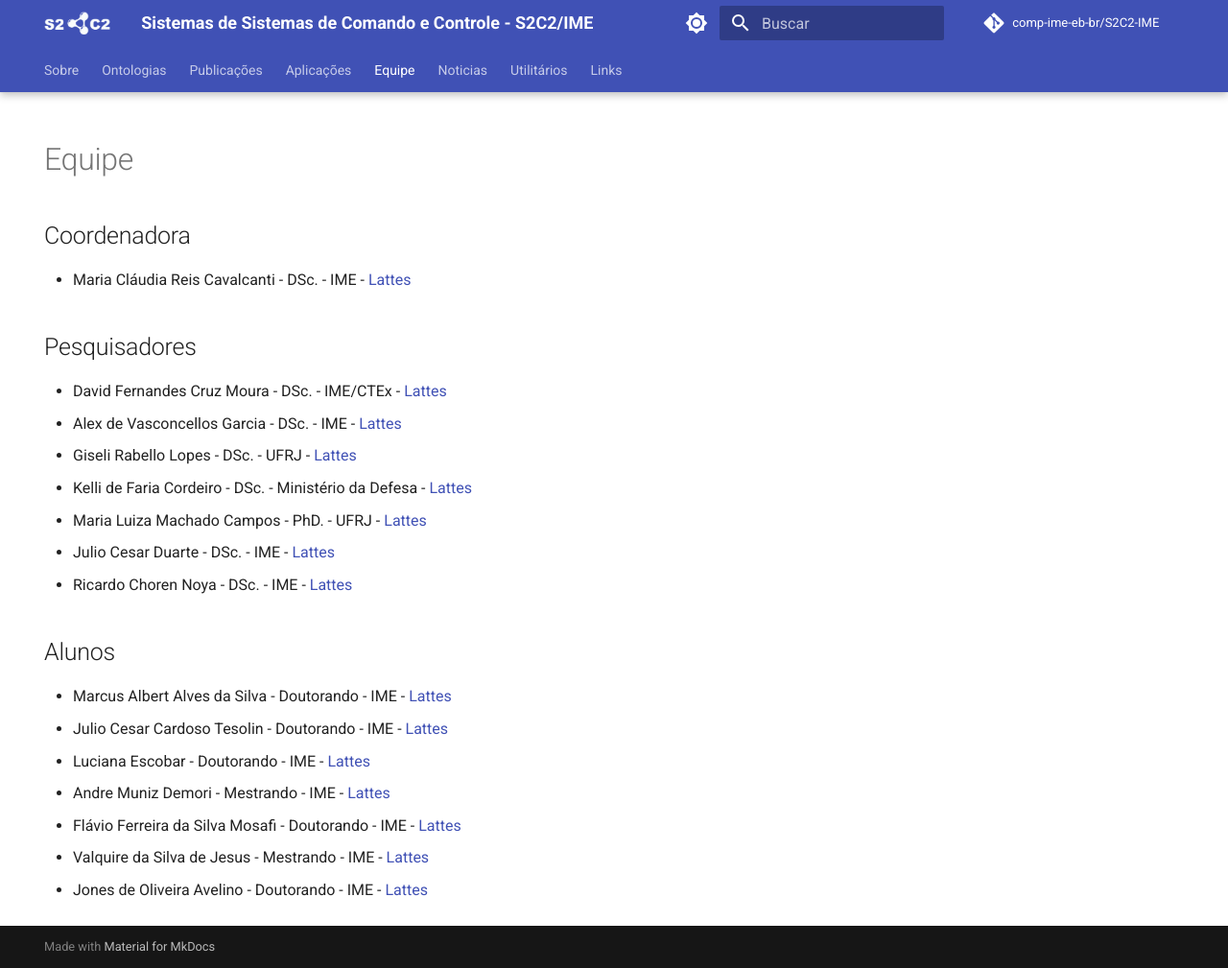
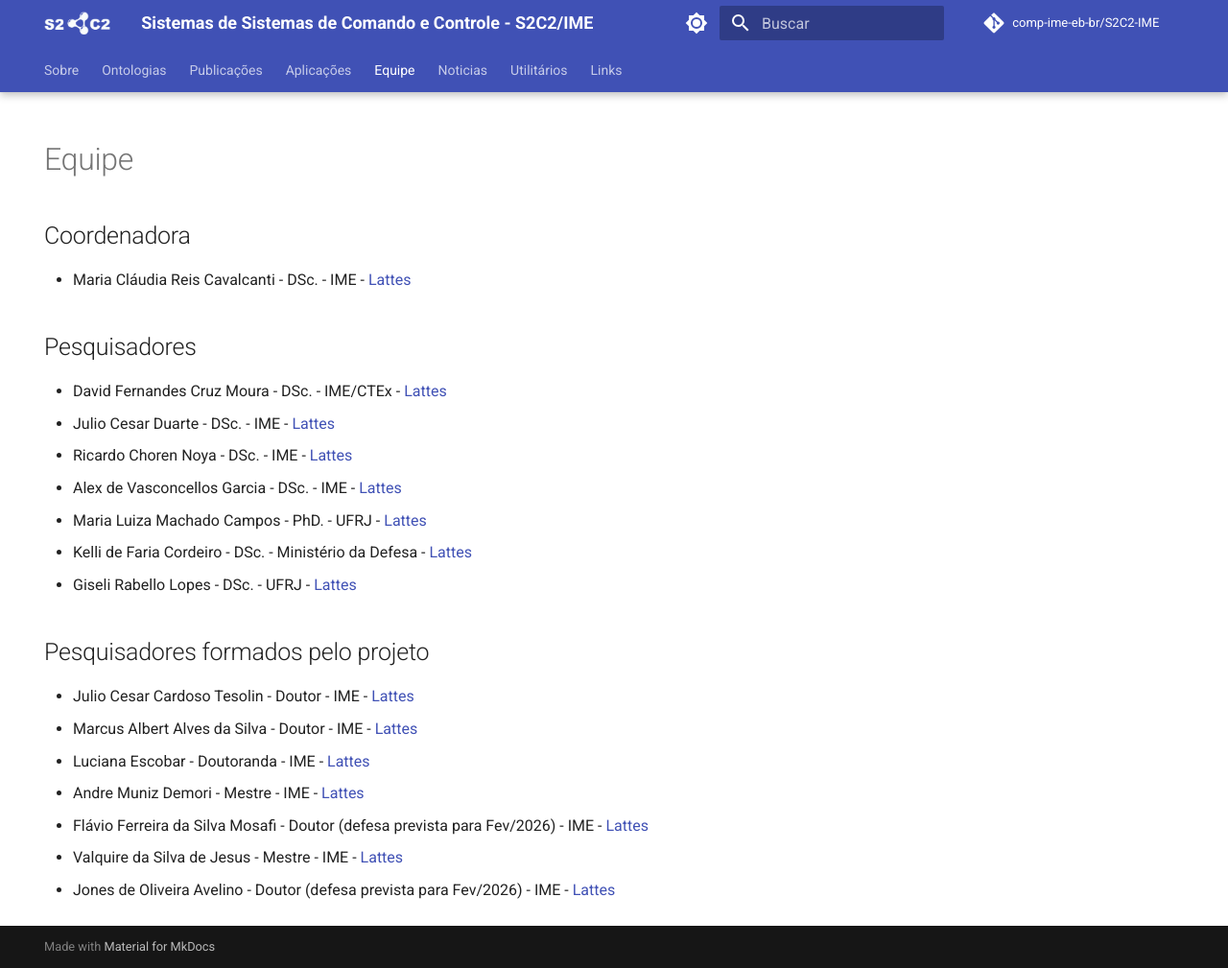
Before and after one commit to comp-ime-eb-br/S2C2-IME, an MkDocs documentation site: the page built from docs/equipe.md, in a window 1280 px wide and 1009 px high. Shown: the whole window at 96% size. Built offline with MkDocs 1.6.1 and Material for MkDocs 9.7.7, drawn with Linux system fonts in a browser that asks for light colours; comment, search, counter and statistics services are not loaded.

Commit message:
Update equipe.md

```diff
--- a/docs/equipe.md
+++ b/docs/equipe.md
@@ -6,19 +6,21 @@ hide:
 
 ## Coordenadora
 - Maria Cláudia Reis Cavalcanti - DSc. - IME - [Lattes](http://lattes.cnpq.br/7292694995543789)
+
 ## Pesquisadores
 - David Fernandes Cruz Moura - DSc. - IME/CTEx - [Lattes](http://lattes.cnpq.br/9549150456823214)
-- Alex de Vasconcellos Garcia - DSc. - IME - [Lattes](http://lattes.cnpq.br/1608909918273779)
-- Giseli Rabello Lopes - DSc. - UFRJ - [Lattes](http://lattes.cnpq.br/9439416101626260)
-- Kelli de Faria Cordeiro - DSc. - Ministério da Defesa - [Lattes](http://lattes.cnpq.br/5730828709337079)
-- Maria Luiza Machado Campos - PhD. - UFRJ - [Lattes](http://lattes.cnpq.br/0659658820912418)
 - Julio Cesar Duarte - DSc. - IME - [Lattes](http://lattes.cnpq.br/9591256136167135)
 - Ricardo Choren Noya - DSc. - IME - [Lattes](http://lattes.cnpq.br/1141780402031699)
-## Alunos
-- Marcus Albert Alves da Silva - Doutorando - IME - [Lattes](http://lattes.cnpq.br/2881869764006083)
-- Julio Cesar Cardoso Tesolin - Doutorando - IME - [Lattes](http://lattes.cnpq.br/3804203362816459)
-- Luciana Escobar - Doutorando - IME - [Lattes](http://lattes.cnpq.br/3544952699818599)
-- Andre Muniz Demori - Mestrando - IME - [Lattes](http://lattes.cnpq.br/4798474703355068)
-- Flávio Ferreira da Silva Mosafi - Doutorando - IME - [Lattes](http://lattes.cnpq.br/0601021723340429)
-- Valquire da Silva de Jesus - Mestrando - IME - [Lattes](http://lattes.cnpq.br/2808697732330017)
-- Jones de Oliveira Avelino	- Doutorando - IME - [Lattes](http://lattes.cnpq.br/0111943490858704)
+- Alex de Vasconcellos Garcia - DSc. - IME - [Lattes](http://lattes.cnpq.br/1608909918273779)
+- Maria Luiza Machado Campos - PhD. - UFRJ - [Lattes](http://lattes.cnpq.br/0659658820912418)
+- Kelli de Faria Cordeiro - DSc. - Ministério da Defesa - [Lattes](http://lattes.cnpq.br/5730828709337079)
+- Giseli Rabello Lopes - DSc. - UFRJ - [Lattes](http://lattes.cnpq.br/9439416101626260)
+
+## Pesquisadores formados pelo projeto
+- Julio Cesar Cardoso Tesolin - Doutor - IME - [Lattes](http://lattes.cnpq.br/3804203362816459)
+- Marcus Albert Alves da Silva - Doutor - IME - [Lattes](http://lattes.cnpq.br/2881869764006083)
+- Luciana Escobar - Doutoranda - IME - [Lattes](http://lattes.cnpq.br/3544952699818599)
+- Andre Muniz Demori - Mestre - IME - [Lattes](http://lattes.cnpq.br/4798474703355068)
+- Flávio Ferreira da Silva Mosafi - Doutor (defesa prevista para Fev/2026) - IME - [Lattes](http://lattes.cnpq.br/0601021723340429)
+- Valquire da Silva de Jesus - Mestre - IME - [Lattes](http://lattes.cnpq.br/2808697732330017)
+- Jones de Oliveira Avelino	- Doutor (defesa prevista para Fev/2026) - IME - [Lattes](http://lattes.cnpq.br/0111943490858704)
```
